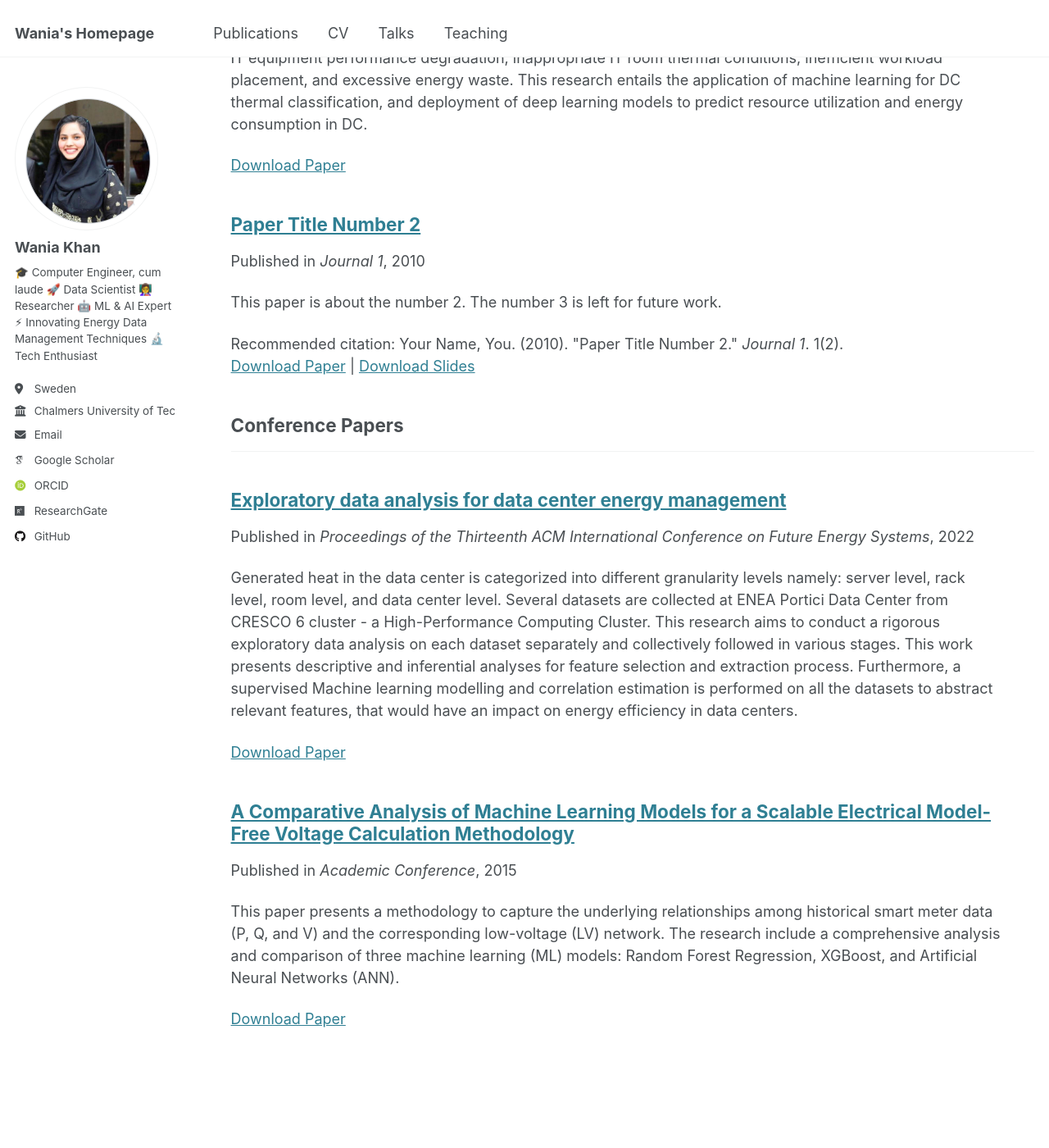
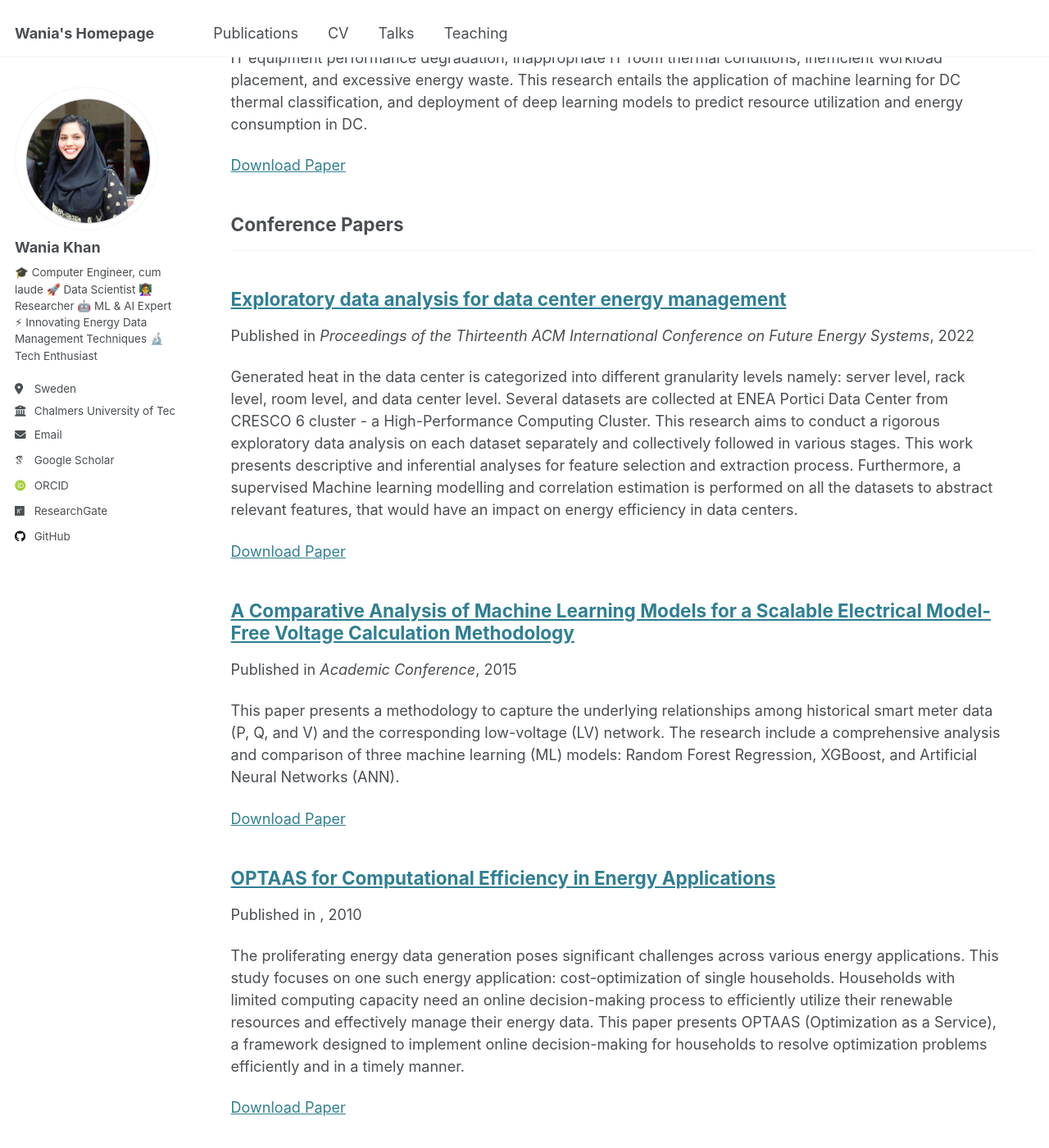
Before and after one commit to WaniaKhance/WaniaKhan-Profile, a Jekyll site: the page built from _pages/publications.html, in a window 1280 px wide and 1400 px high, scrolled down 431 px. Shown: the whole window at 82% size. Built offline with Jekyll 4.4.1, drawn with Linux system fonts in a browser that asks for light colours; some web fonts are replaced.

Commit message:
Update 2010-10-01-paper-title-number-2.md

```diff
--- a/_publications/2010-10-01-paper-title-number-2.md
+++ b/_publications/2010-10-01-paper-title-number-2.md
@@ -1,12 +1,12 @@
 ---
-title: "Paper Title Number 2"
+title: "OPTAAS for Computational Efficiency in Energy Applications"
 collection: publications
-category: manuscripts
-permalink: /publication/2010-10-01-paper-title-number-2
-excerpt: 'This paper is about the number 2. The number 3 is left for future work.'
-date: 2010-10-01
-venue: 'Journal 1'
-slidesurl: 'http://academicpages.github.io/files/slides2.pdf'
-paperurl: 'http://academicpages.github.io/files/paper2.pdf'
-citation: 'Your Name, You. (2010). &quot;Paper Title Number 2.&quot; <i>Journal 1</i>. 1(2).'
+category: conferences
+#permalink: /publication/2010-10-01-paper-title-number-2
+excerpt: 'The proliferating energy data generation poses significant challenges across various energy applications. This study focuses on one such energy application: cost-optimization of single households. Households with limited computing capacity need an online decision-making process to efficiently utilize their renewable resources and effectively manage their energy data. This paper presents OPTAAS (Optimization as a Service), a framework designed to implement online decision-making for households to resolve optimization problems efficiently and in a timely manner.'
+#date: 2025-01-31
+#venue: 'Academic Conference'
+#slidesurl: 'http://academicpages.github.io/files/slides2.pdf'
+paperurl: 'Ready for submission.'
+#citation: 'Your Name, You. (2010). "Paper Title Number 2." <i>Journal 1</i>. 1(2).'
 ---
```
